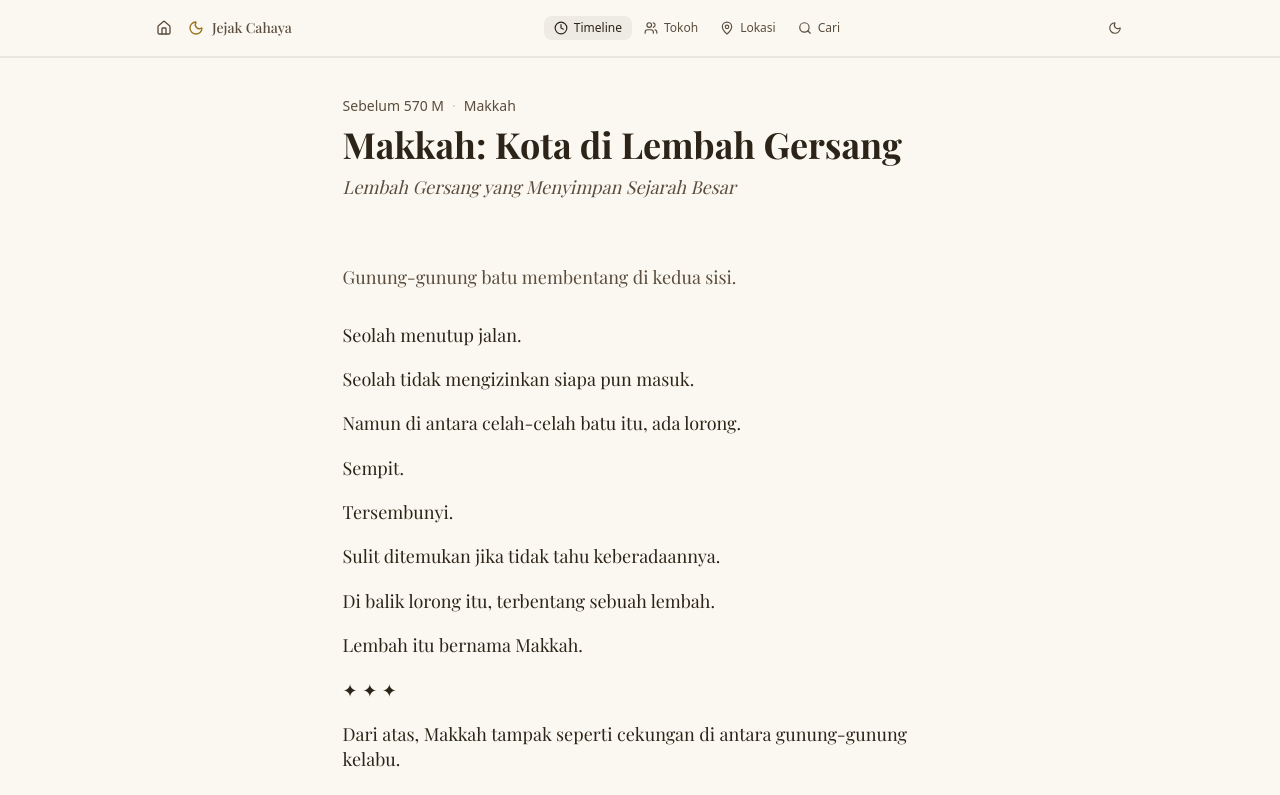
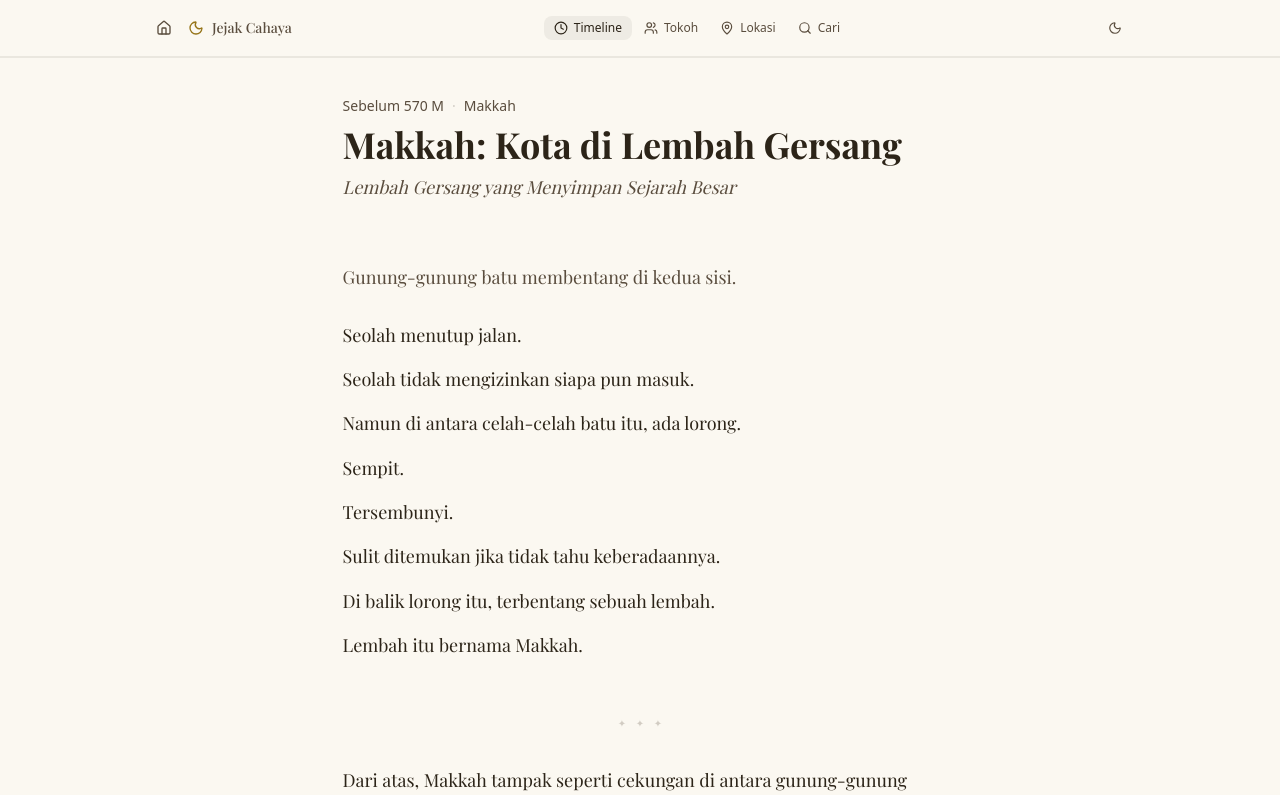
Before and after one commit to abuauf4/jejak-cahaya, a Next.js app: page /bab/2 in a window 1280 px wide. Shown: the top 795 px of the page. Built offline with nearby package versions, Linux system fonts and the light colour scheme; a web font is replaced by a local one.

Commit message:
feat: ✦ ✦ ✦ section divider, Qur'an verse typography (border-left + italic + gold), ⟩ closing marker restored for Bab 3 reflection section

```diff
--- a/src/app/globals.css
+++ b/src/app/globals.css
@@ -169,6 +169,53 @@ html { scroll-behavior: smooth; }
   background: currentColor;
 }
 
+/* Section divider — ✦ ✦ ✦ between narrative sections */
+.reader-section-divider {
+  display: flex;
+  align-items: center;
+  justify-content: center;
+  gap: 0.6rem;
+  padding: 2.5rem 0;
+  opacity: 0.25;
+  user-select: none;
+}
+.reader-section-divider-star {
+  font-size: 10px;
+  line-height: 1;
+}
+
+/* Qur'an verse — distinct from narrative, reverent presentation */
+.reader-quran-verse {
+  margin: 2rem 0;
+  padding: 1.25rem 1.5rem;
+  border-left: 2px solid rgba(212, 168, 67, 0.35);
+  background: rgba(212, 168, 67, 0.04);
+  border-radius: 0 4px 4px 0;
+}
+:is(.dark) .reader-quran-verse {
+  border-left-color: rgba(212, 168, 67, 0.4);
+  background: rgba(212, 168, 67, 0.06);
+}
+.reader-quran-verse-text {
+  font-style: italic;
+  font-size: 17px;
+  line-height: 1.6;
+  color: #5A4D3E;
+}
+:is(.dark) .reader-quran-verse-text {
+  color: #D4A843;
+}
+.reader-quran-verse-ref {
+  margin-top: 0.5rem;
+  font-size: 13px;
+  font-style: normal;
+  letter-spacing: 0.02em;
+  color: #756553;
+}
+:is(.dark) .reader-quran-verse-ref {
+  color: #8B8070;
+}
+
 .reader-transition {
   transition: background-color 0.4s ease, color 0.4s ease;
 }
--- a/src/components/jejak/StoryContent.tsx
+++ b/src/components/jejak/StoryContent.tsx
@@ -13,14 +13,27 @@ export interface ParsedStory {
   reflection: string[];
 }
 
+export interface QuranVerse {
+  text: string;
+  reference: string;
+}
+
+export interface StoryParagraph {
+  type: 'text' | 'scene-break' | 'section-divider' | 'quran-verse';
+  content: string;
+  verse?: QuranVerse; // only for quran-verse type
+}
+
 export function parseStory(storyText: string): ParsedStory {
   const paragraphs = storyText.split('\n').filter((p) => p.trim());
 
   const opening: string[] = [];
-  const story: string[] = [];
+  const story: StoryParagraph[] = [];
   const reflection: string[] = [];
 
   let section: 'opening' | 'story' | 'reflection' = 'opening';
+  let pendingVerseText: string | null = null;
+
   for (const para of paragraphs) {
     const trimmed = para.trim();
 
@@ -28,6 +41,7 @@ export function parseStory(storyText: string): ParsedStory {
       section = 'story';
     }
 
+    // ── Reflection trigger ──
     if (trimmed.startsWith('⟩') || trimmed.startsWith('→')) {
       section = 'reflection';
       reflection.push(trimmed.slice(1).trim());
@@ -39,15 +53,72 @@ export function parseStory(storyText: string): ParsedStory {
       continue;
     }
 
+    // ── Quran verse: » "text" followed by — QS reference ──
+    if (trimmed.startsWith('»')) {
+      // Extract the verse text (between » " and ")
+      const verseMatch = trimmed.match(/^»\s*"(.+?)"/);
+      if (verseMatch) {
+        pendingVerseText = verseMatch[1];
+      }
+      continue; // Don't render the » line as a paragraph
+    }
+
+    // This line might be the Quran reference (— QS ...)
+    if (pendingVerseText && trimmed.startsWith('—')) {
+      const reference = trimmed.replace(/^—\s*/, '');
+      if (section === 'opening') opening.pop(); // shouldn't happen but safety
+      if (section === 'story') {
+        story.push({
+          type: 'quran-verse',
+          content: pendingVerseText,
+          verse: { text: pendingVerseText, reference },
+        });
+      }
+      pendingVerseText = null;
+      continue;
+    }
+
+    // If we had a pending verse but next line isn't reference, flush it
+    if (pendingVerseText) {
+      story.push({
+        type: 'quran-verse',
+        content: pendingVerseText,
+        verse: { text: pendingVerseText, reference: '' },
+      });
+      pendingVerseText = null;
+    }
+
+    // ── Scene break: ◆ ──
+    if (trimmed === '◆') {
+      if (section === 'story') story.push({ type: 'scene-break', content: '' });
+      continue;
+    }
+
+    // ── Section divider: ✦ ✦ ✦ ──
+    if (trimmed === '✦ ✦ ✦' || /^✦\s+✦\s+✦$/.test(trimmed)) {
+      if (section === 'story') story.push({ type: 'section-divider', content: '' });
+      continue;
+    }
+
+    // ── Normal text ──
     if (section === 'opening') opening.push(trimmed);
-    else if (section === 'story') story.push(trimmed);
+    else if (section === 'story') story.push({ type: 'text', content: trimmed });
     else reflection.push(trimmed);
+  }
+
+  // Flush any remaining pending verse
+  if (pendingVerseText) {
+    story.push({
+      type: 'quran-verse',
+      content: pendingVerseText,
+      verse: { text: pendingVerseText, reference: '' },
+    });
   }
 
   const hasSections = opening.length > 0 && story.length > 0;
   return {
     opening: hasSections ? opening : [],
-    story: hasSections ? story : paragraphs,
+    story: hasSections ? story : paragraphs.map((p) => ({ type: 'text' as const, content: p })),
     reflection,
   };
 }
@@ -110,15 +181,40 @@ export default function StoryContent({
 
           {/* ─── STORY ─── */}
           <article className="reader-content text-ink dark:text-cream">
-            {parsed.story.map((paragraph, i) =>
-              paragraph === '◆' ? (
-                <div key={`scene-${i}`} className="reader-scene-break text-ink-soft dark:text-sand" aria-hidden="true">
-                  <span className="reader-scene-break-dot" />
-                </div>
-              ) : (
-                <p key={`story-${i}`}>{paragraph}</p>
-              )
-            )}
+            {parsed.story.map((paragraph, i) => {
+              if (paragraph.type === 'scene-break') {
+                return (
+                  <div key={`scene-${i}`} className="reader-scene-break text-ink-soft dark:text-sand" aria-hidden="true">
+                    <span className="reader-scene-break-dot" />
+                  </div>
+                );
+              }
+
+              if (paragraph.type === 'section-divider') {
+                return (
+                  <div key={`divider-${i}`} className="reader-section-divider text-ink-soft dark:text-sand" aria-hidden="true">
+                    <span className="reader-section-divider-star">✦</span>
+                    <span className="reader-section-divider-star">✦</span>
+                    <span className="reader-section-divider-star">✦</span>
+                  </div>
+                );
+              }
+
+              if (paragraph.type === 'quran-verse' && paragraph.verse) {
+                return (
+                  <div key={`verse-${i}`} className="reader-quran-verse">
+                    <div className="reader-quran-verse-text">
+                      &ldquo;{paragraph.verse.text}&rdquo;
+                    </div>
+                    {paragraph.verse.reference && (
+                      <div className="reader-quran-verse-ref">{paragraph.verse.reference}</div>
+                    )}
+                  </div>
+                );
+              }
+
+              return <p key={`story-${i}`}>{paragraph.content}</p>;
+            })}
           </article>
 
           {/* ─── REFLECTION ─── */}
--- a/src/data/content.ts
+++ b/src/data/content.ts
@@ -1235,7 +1235,7 @@ Lupa bahwa leluhur mereka berdoa bukan kepada patung.
 
 Lupa bahwa di balik setiap batu Ka'bah, ada sejarah yang lebih tua daripada semua berhala yang mereka letakkan di dalamnya.
 
-Ka'bah menunggu.
+⟩ Ka'bah menunggu.
 
 Tidak dengan suara.
 
@@ -1249,9 +1249,7 @@ Seperti kata-kata yang belum diucapkan.
 
 Seperti janji yang belum ditepati.
 
-Menunggu seseorang yang akan mengembalikan rumah ini kepada Allah ﷻ yang memintanya dibangun.
-
-✦ ✦ ✦`,
+Menunggu seseorang yang akan mengembalikan rumah ini kepada Allah ﷻ yang memintanya dibangun.`,
     featured: false,
     characterIds: ['ibrahim-as', 'ismail-as'],
     locationId: 'kabah',
```
